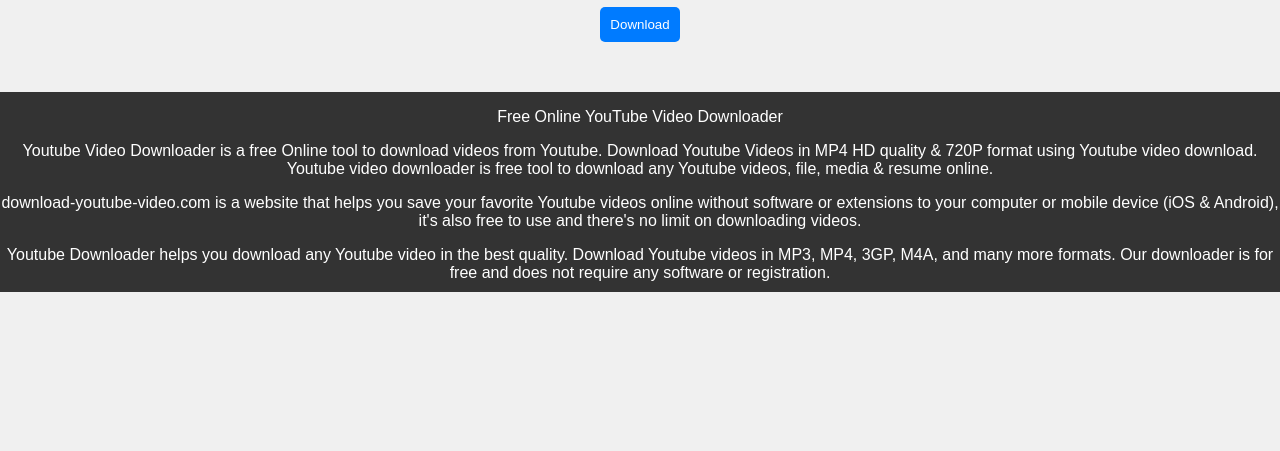
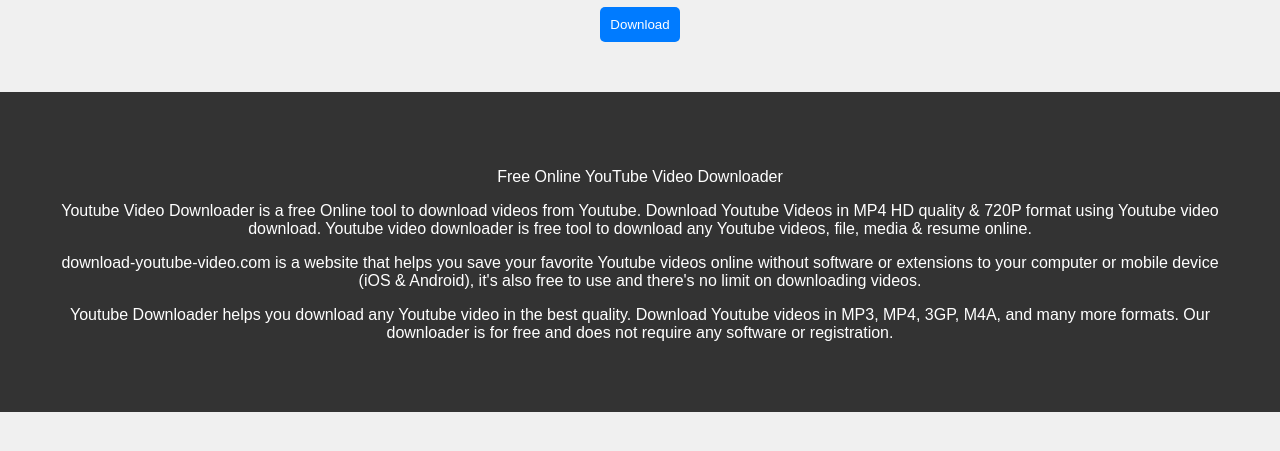
Before and after one commit to zirazo/Ytdwn2, a website: page public/index.html in a window 1280 px wide. Shown: the part 143-594 px from the top of the page. Drawn offline with Linux system fonts and the light colour scheme.

Commit message:
css change

```diff
--- a/public/index.css
+++ b/public/index.css
@@ -41,7 +41,7 @@
 footer {
   text-align: center;
   margin-top: 0px;
-  padding: 0px;
+  padding: 60px;
   background-color: #333;
   color: white;
 }
```
